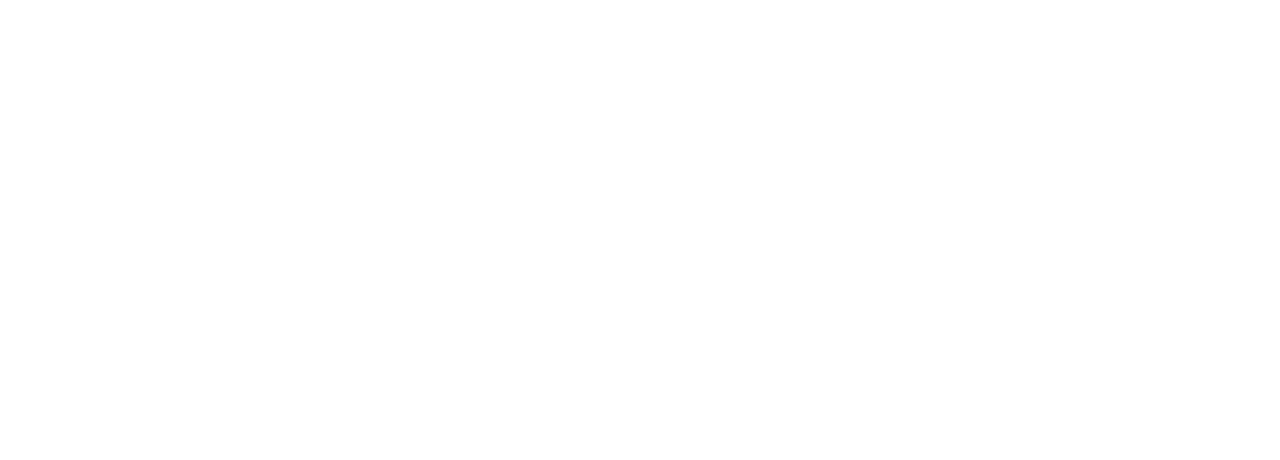
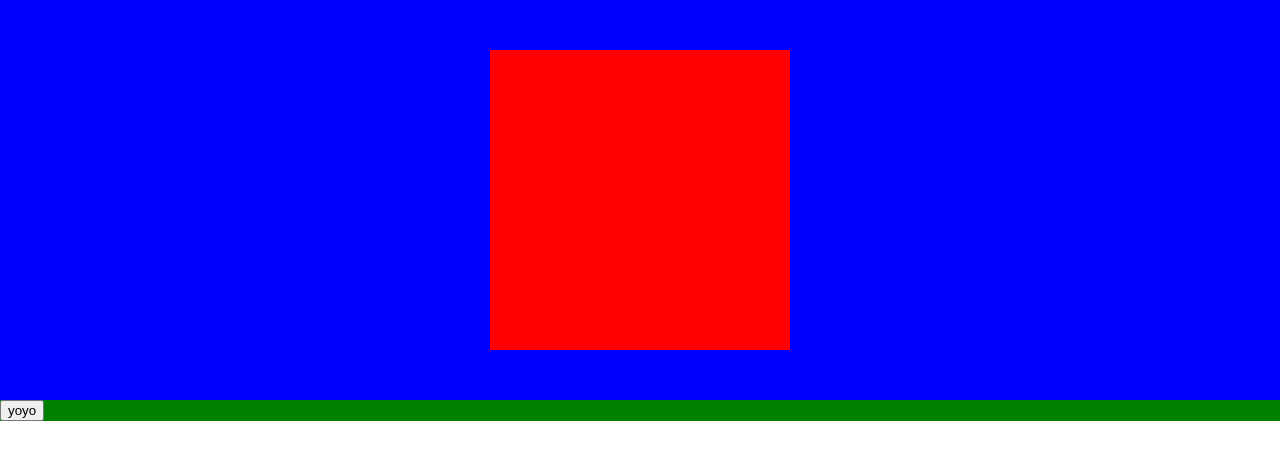
Before and after one commit to MalgAmoe/Badaboom, a React (Create React App) app in the folder client/: page / in a window 1280 px wide. Shown: the top 460 px of the page. Built offline with nearby package versions, Linux system fonts and the light colour scheme.

Commit message:
chore: created user interface basics with xy pad

```diff
--- a/client/src/App.js
+++ b/client/src/App.js
@@ -1,12 +1,30 @@
 import React, { Component } from 'react';
-import logo from './logo.svg';
+import Sequencer from './containers/Sequencer';
+import SoundControl from './containers/SoundControl';
+
 import './App.css';
+
+const styles = {
+  mainContainer: {
+    display: 'flex',
+    flexDirection: 'column',
+    bottom: 0
+  },
+  soundControl: {
+    height:400,
+  },
+  sequencer: {
+    flex: 1,
+    borderStyle: 'solid'
+  }
+}
 
 class App extends Component {
   render() {
     return (
-      <div className="App">
-
+      <div style={styles.mainContainer}>
+        <SoundControl style={styles.soundControl}/>
+        <Sequencer style={styles.sequencer}/>
       </div>
     );
   }
--- /dev/null
+++ b/client/src/containers/Sequencer.js
@@ -0,0 +1,19 @@
+import React, { Component } from 'react';
+
+const styles = {
+  seqContainer: {
+    backgroundColor: 'green'
+  }
+}
+
+class Sequencer extends Component{
+  render() {
+    return (
+      <div style={styles.seqContainer}>
+        <button>yoyo</button>
+      </div>
+    )
+  }
+}
+
+export default Sequencer
--- /dev/null
+++ b/client/src/containers/SoundControl.js
@@ -0,0 +1,25 @@
+import React, { Component } from 'react';
+import XyPad from './Xy';
+
+const styles = {
+  controls: {
+    display: 'flex',
+    justifyContent: 'center',
+    alignItems: 'center',
+    height: 400,
+    backgroundColor: 'blue',
+
+  }
+}
+
+class SoundControl extends Component{
+  render() {
+    return (
+      <div style={styles.controls}>
+        <XyPad />
+      </div>
+    )
+  }
+}
+
+export default SoundControl
--- /dev/null
+++ b/client/src/containers/Xy.js
@@ -0,0 +1,54 @@
+import  React, { Component } from 'react';
+
+const styles = {
+  pad: {
+    width: 300,
+    height: 300,
+    backgroundColor: 'red'
+  }
+}
+
+class XyPosition extends Component {
+
+}
+
+class XyPad extends Component {
+  state = {
+    touched: false
+  }
+
+  logPosition(pos) {
+    console.log(`x:${pos.nativeEvent.offsetX/styles.pad.width}`
+      + ` y:${1 - pos.nativeEvent.offsetY/styles.pad.width}`);
+  }
+
+  modifySound = (e) => {
+    const type = e.type
+    switch (type) {
+      case 'mousedown':
+        this.logPosition(e)
+        this.setState({touched: true})
+        break
+      case 'mousemove':
+        if (this.state.touched) {
+          this.logPosition(e)
+        }
+        break
+      default:
+        this.setState({touched: false})
+    }
+  }
+
+  render () {
+    return (
+      <div style={styles.pad}
+        onMouseDown={this.modifySound}
+        onMouseUp={this.modifySound}
+        onMouseLeave={this.modifySound}
+        onMouseMove={this.modifySound}>
+      </div>
+    )
+  }
+}
+
+export default XyPad
```
Also changed, not shown: client/package.json (line endings or trailing spaces), client/src/components/steps/index.js (added).
